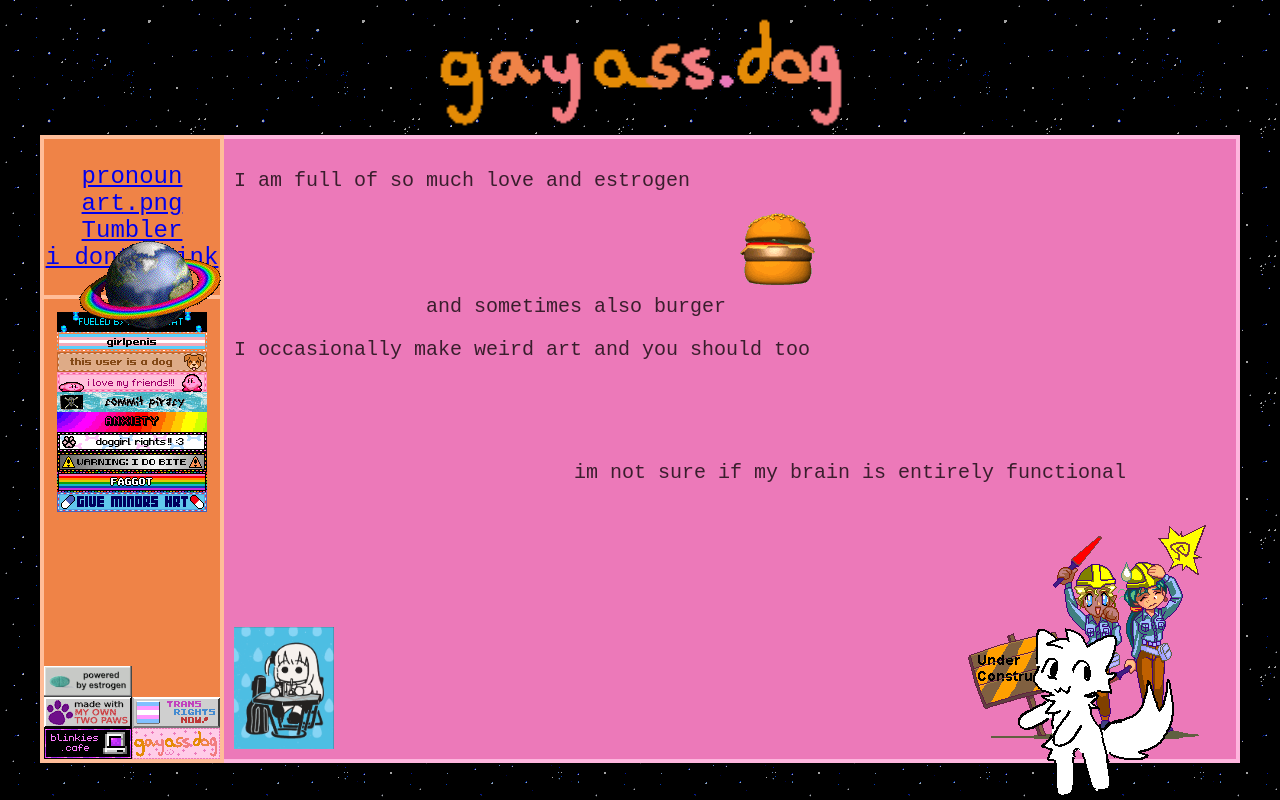
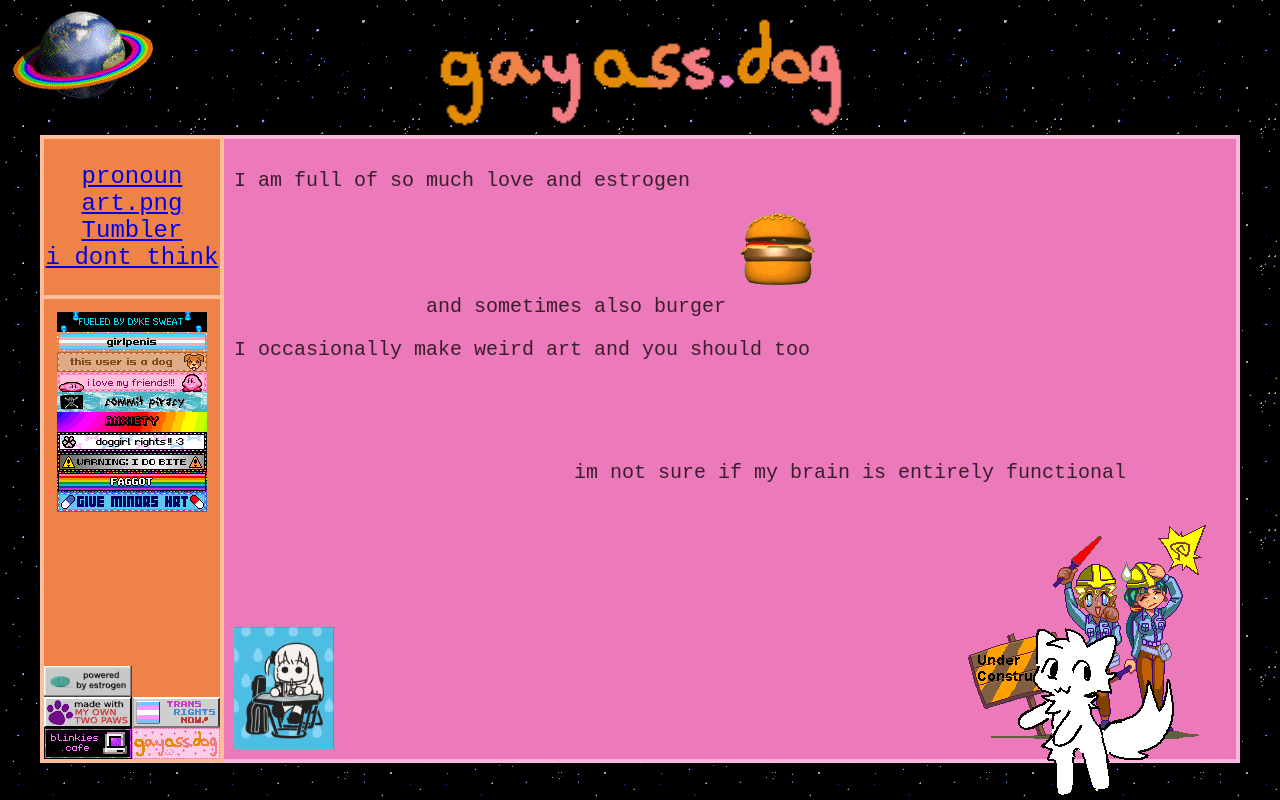
Before and after one commit to gayassdog/gayass.dog, a plain HTML site: page index.html in a window 1280 px wide. Drawn offline with Linux system fonts and the light colour scheme.

Commit message:
finally fixed that gay little planet

```diff
--- a/styles.css
+++ b/styles.css
@@ -180,8 +180,9 @@ nav ul li {
 
 .eart {
     position: fixed;
-    left: 6%;
-    top: 30%;
+    left: 10px;
+    top: 10px;
+    z-index: -1;
 }
 
 .homeButton {
```
